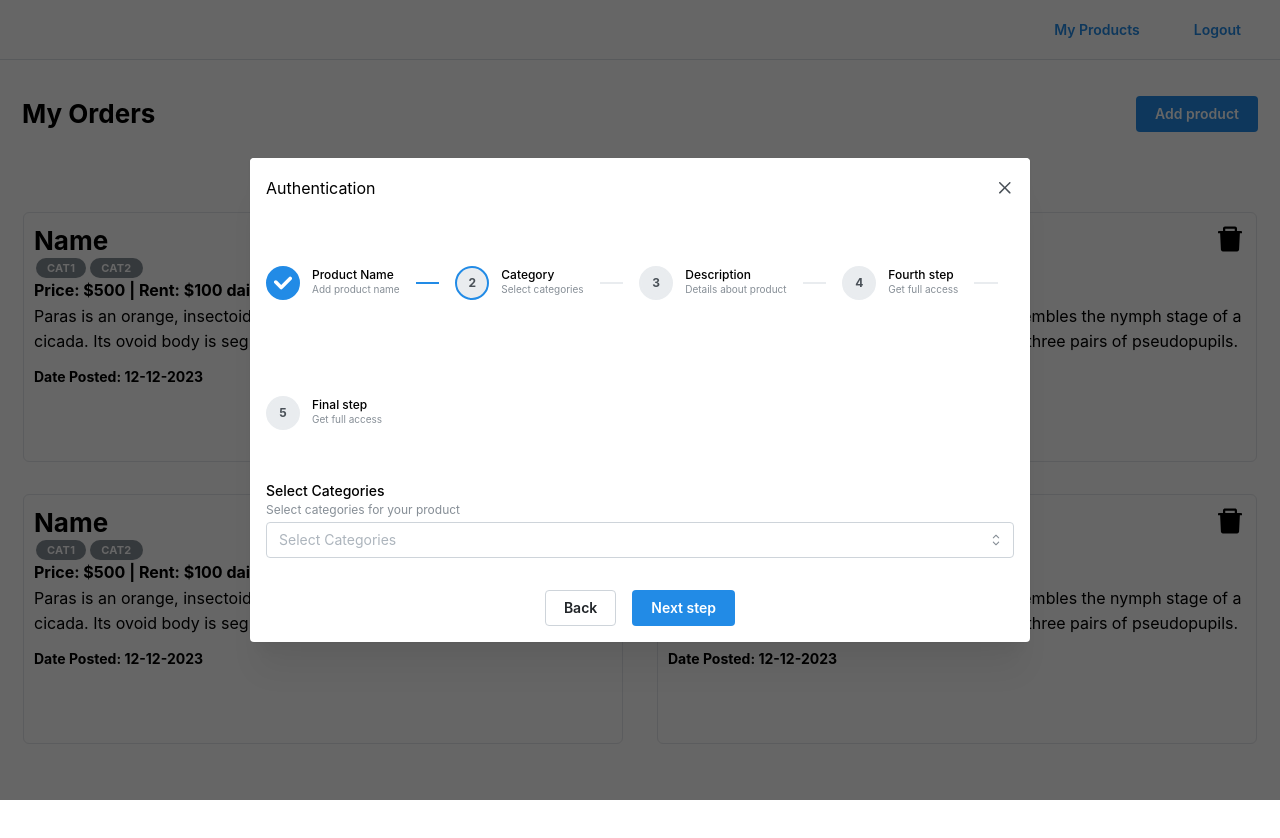
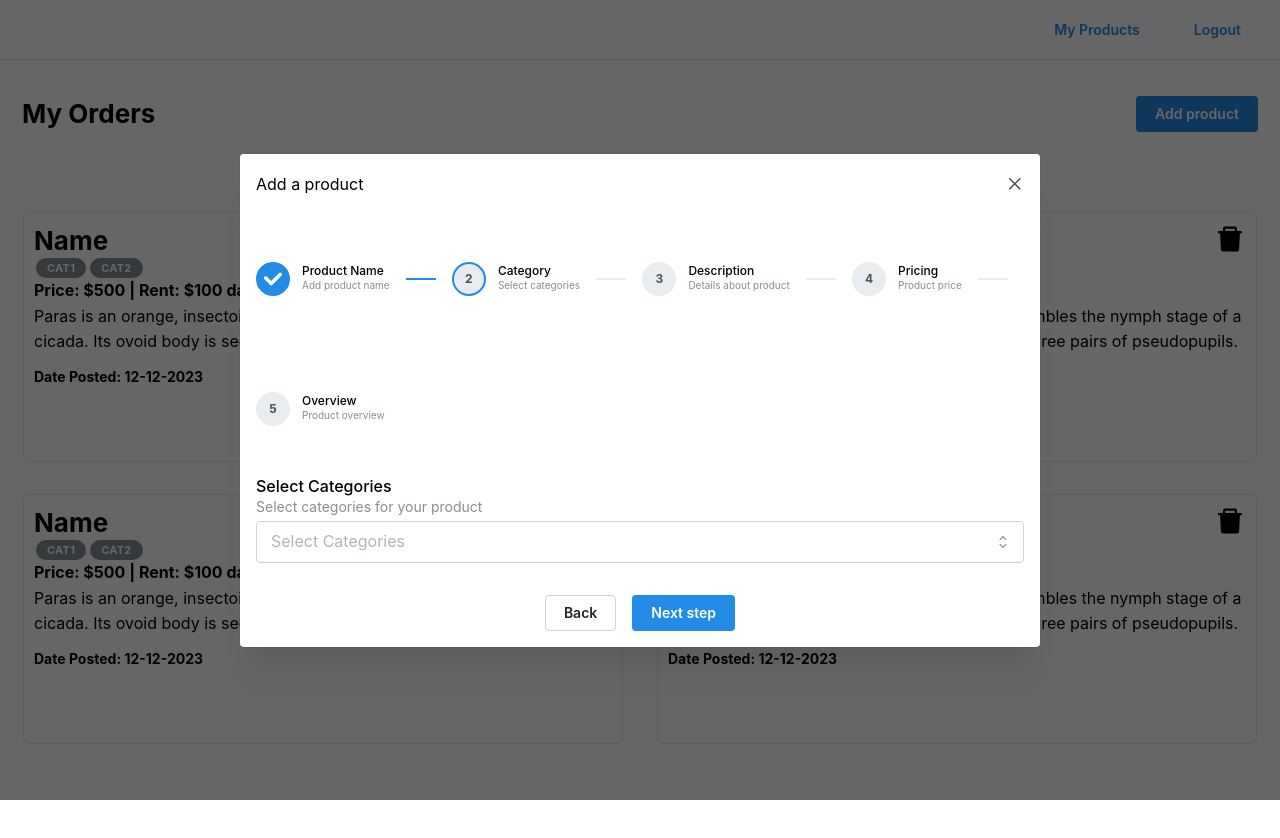
Before and after one commit to AnikKDev/tee-bay-frontend, a Next.js app: page /my-products in a window 1280 px wide. Both pictures are taken after a click on the button "Add product". Built offline with nearby package versions, Linux system fonts and the light colour scheme.

Commit message:
completed stepper

```diff
--- a/app/(products)/components/ProductCreationCompos/FormMultiSelect.tsx
+++ b/app/(products)/components/ProductCreationCompos/FormMultiSelect.tsx
@@ -16,6 +16,7 @@ export default function FormMultiSelect({
 }: Props) {
   return (
     <MultiSelect
+      size="md"
       label={label}
       description={description}
       placeholder={label}
--- /dev/null
+++ b/app/(products)/components/ProductCreationCompos/ProductCreationSummary.tsx
@@ -0,0 +1,30 @@
+import { Box, Table, Text, Title } from "@mantine/core";
+import React from "react";
+
+type Props = {};
+const elements = [
+  { id: 1, title: "title", mass: 12.011 },
+  {
+    id: 13,
+    title: "description",
+    mass: "laiuhdnolaiugeflicauefglaidyufglaxiguerla udg fblaegfl;ainedgfilax;eugfxzildgf laia;difhn;aeihdf;anxeoiuhfa;oehfa;noeihfzo.ifh;z.ohef.ozihef;.ozxh;efo.izh.eof mihz.fhz.eofhmuio.szhub.",
+  },
+  { id: 31, title: "categories", mass: 14.007 },
+  { id: 51, title: "price", mass: 88.906 },
+  { id: 61, title: "rentPrice", mass: 137.33 },
+];
+export default function ProductCreationSummary({}: Props) {
+  const rows = elements.map((element) => (
+    <Table.Tr key={element.id}>
+      <Table.Th>{element.title}</Table.Th>
+      <Table.Td>{element.mass}</Table.Td>
+    </Table.Tr>
+  ));
+  return (
+    <Box>
+      <Table withTableBorder>
+        <Table.Tbody>{rows}</Table.Tbody>
+      </Table>
+    </Box>
+  );
+}
--- a/app/(products)/components/ProductModal.tsx
+++ b/app/(products)/components/ProductModal.tsx
@@ -4,6 +4,8 @@ import React, { useState } from "react";
 import FormTextInput from "./ProductCreationCompos/FormTextInput";
 import FormMultiSelect from "./ProductCreationCompos/FormMultiSelect";
 import FormTextArea from "./ProductCreationCompos/FormTextArea";
+import FormProductPricing from "./ProductCreationCompos/FormProductPricing";
+import ProductCreationSummary from "./ProductCreationCompos/ProductCreationSummary";
 
 type Props = {
   opened: boolean;
@@ -20,22 +22,22 @@ export default function ProductModal({ opened, close }: Props) {
   // !i can disable the next button for this
   return (
     <Modal
-      size="xl"
+      size="calc(100vw - 30rem)"
       opened={opened}
       onClose={close}
-      title="Authentication"
+      title="Add a product"
       centered
     >
       {/* Modal content */}
       {/* stepper here */}
       <>
         <Stepper size={"xs"} active={active} onStepClick={setActive}>
+          {/* product name */}
           <Stepper.Step
             label="Product Name"
             description="Add product name"
             className="py-12"
           >
-            {/* product name */}
             <FormTextInput
               key={"product_name"}
               label="Product Name"
@@ -43,12 +45,12 @@ export default function ProductModal({ opened, close }: Props) {
               description="Write your product name here."
             />
           </Stepper.Step>
+          {/* categories */}
           <Stepper.Step
             label="Category"
             description="Select categories"
             className="py-8"
           >
-            {/* categories */}
             <FormMultiSelect
               data={["Electronics", "Gadgets"]}
               label="Select Categories"
@@ -57,6 +59,7 @@ export default function ProductModal({ opened, close }: Props) {
               description="Select categories for your product"
             />
           </Stepper.Step>
+          {/* description */}
           <Stepper.Step
             label="Description"
             description="Details about product"
@@ -70,21 +73,33 @@ export default function ProductModal({ opened, close }: Props) {
             />
           </Stepper.Step>
           <Stepper.Step
-            label="Fourth step"
-            description="Get full access"
+            label="Pricing"
+            description="Product price"
             className="py-8"
           >
-            Step 3 content: Get full access
+            <FormProductPricing
+              priceDescription="Enter the product price"
+              priceLabel="Product Price"
+              priceName="product_price"
+              rentDescription="Enter the amount for renting the product."
+              rentLabel="Rent amount"
+              rentName="rent_amount"
+              selectData={["daily", "weekly", "monthly"]}
+              selectDescription="Enter the rental period"
+              selectLabel="Rental period"
+              key={"form_pricing"}
+            />
           </Stepper.Step>
           <Stepper.Step
-            label="Final step"
-            description="Get full access"
+            label="Overview"
+            description="Product overview"
             className="py-8"
           >
-            Step 3 content: Get full access
+            <ProductCreationSummary />
           </Stepper.Step>
           <Stepper.Completed>
-            Completed, click back button to get to previous step
+            {/* !todo: after clicking next, add a popup here to store the items. */}
+            Confirm save?
           </Stepper.Completed>
         </Stepper>
 
```
